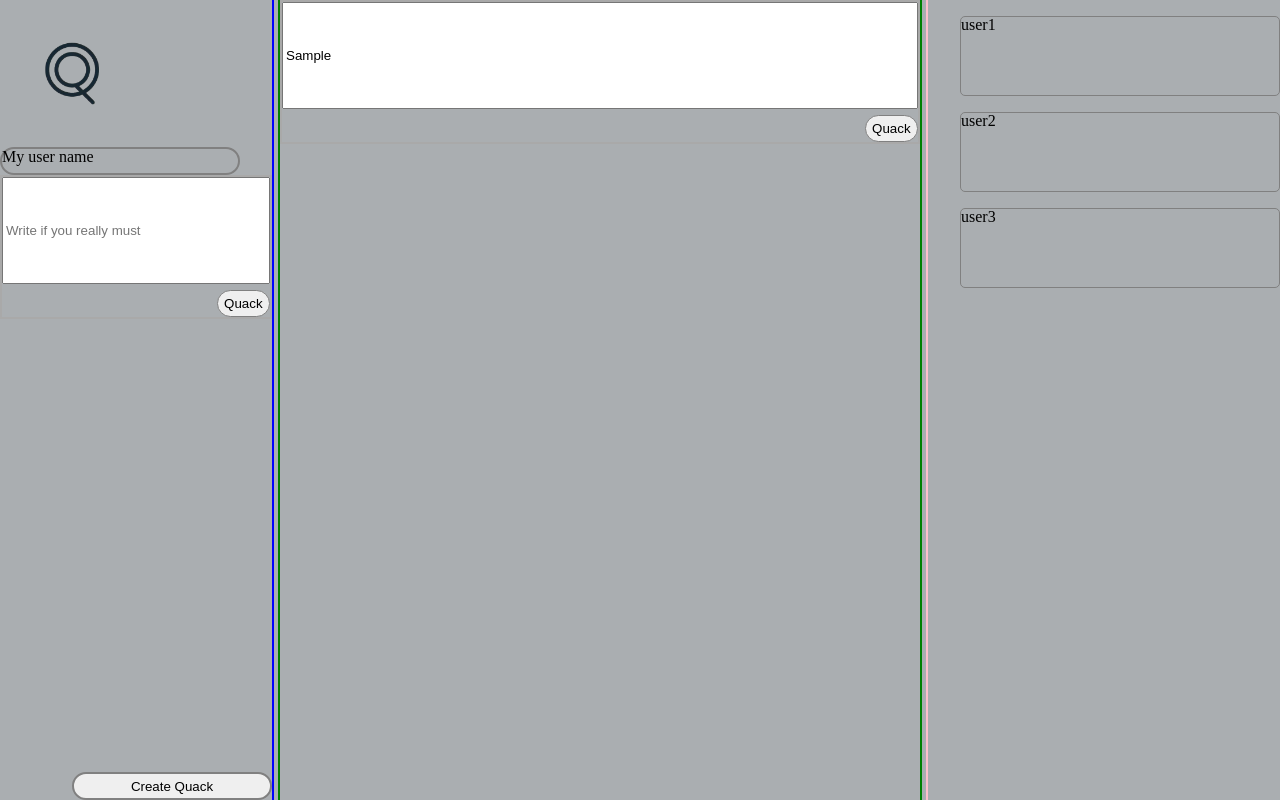
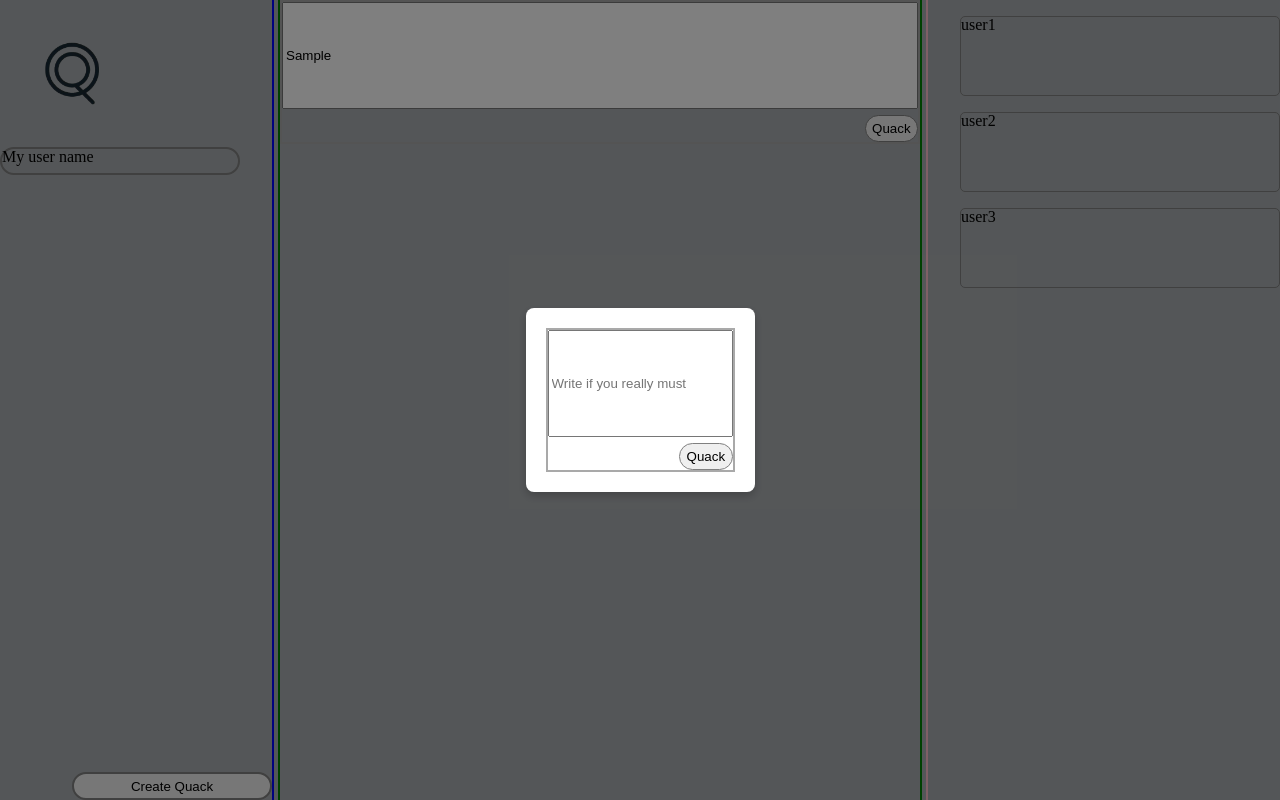
Before and after one commit to shauvia/quack, a React (Create React App) app in the folder client/: page / in a window 1280 px wide. Both pictures are taken after typing "Sample" into the empty fields and a click on the button "Create Quack". Built offline with nearby package versions, Linux system fonts and the light colour scheme.

Commit message:
all popups work and have some styling

```diff
--- a/client/src/App.js
+++ b/client/src/App.js
@@ -30,15 +30,18 @@ let users = [
 
 
 
-function WritePost({onAddPost}){
+function WritePost({onAddPost, isPopup}){
   const [post, setPost] = useState('');
 
   return(
+    // <div className={isPopup ? "popup-style" : "persistent-style"}>
     <div id='writePost'>
+    {/* <> */}
       <input  type="text" placeholder="Write if you really must" value={post} onChange={(e) => {
         console.log('post, userPost', post); setPost(e.target.value);
       }} />
       <button id='writePostBtn' onClick={()=> { onAddPost(post); setPost(''); } }>Quack</button>
+    {/* </>   */}
     </div>
   );
 }
@@ -73,13 +76,12 @@ function WritePost({onAddPost}){
 function WriteComment({togglePopup, onAddOpinion}){
   const [comment, setComment] = useState('');
   return(
-    <div className='popup'>
-      <div className='popup-content'>
-        <input  type="text" placeholder="Write if you really must" value={comment} onChange={(e) => {
-        console.log('comment, userComment', comment); setComment(e.target.value)}}/>
-        <button onClick={()=>{onAddOpinion(comment); setComment('');togglePopup()}}>Add</button> {/*tutaj funkcja onAddOpinion bierze tylko comment jako parametr, więc u parenta Wall jesr funkcja anonimowa, któa bierze argument comment z onAddOpinion i przekazyje do onAddComment, który bierze dwa argumenty: comment i index */}
-      </div>
-    </div>
+    <>
+      <input  type="text" placeholder="Write if you really must" value={comment} onChange={(e) => {
+      console.log('comment, userComment', comment); setComment(e.target.value)}}/>
+      <button onClick={()=>{onAddOpinion(comment); setComment('');togglePopup()}}>Add</button> {/*tutaj funkcja onAddOpinion bierze tylko comment jako parametr, więc u parenta Wall jesr funkcja anonimowa, któa bierze argument comment z onAddOpinion i przekazyje do onAddComment, który bierze dwa argumenty: comment i index */}
+
+    </>
   )
 }
 
@@ -109,7 +111,7 @@ function PostOnWall({post, onAddOpinion}){
     setIsPopupVisible(!isPopupVisible);
   };
 
-  const popUp = <WriteComment togglePopup={togglePopup} onAddOpinion={onAddOpinion}/>
+  const popUp = (<GenericPopup> <WriteComment togglePopup={togglePopup} onAddOpinion={onAddOpinion}/> </GenericPopup>)
 
   return(
     <div>
@@ -122,6 +124,16 @@ function PostOnWall({post, onAddOpinion}){
       <DisplayComment allComments={post.comments}/>
     </div>
   );
+}
+
+function GenericPopup({children}) {
+  return (
+    <div className='popup'>
+      <div className='popup-content'>
+        {children}
+      </div>
+    </div>
+  )
 }
 
 function Wall({allPosts, onAddComment}){
@@ -143,7 +155,11 @@ function CreateQuack({onAddPost}){
   };
 
   const onButtonClik = (post) => {onAddPost(post); togglePopup()};
-  const popUpQuack = <WritePost  onAddPost={onButtonClik}/>
+  // const popUpQuack = <WritePost  onAddPost={onButtonClik} isPopup={true}/>
+
+  const popUpQuack = (<GenericPopup><WritePost  onAddPost={onButtonClik}/></GenericPopup>)
+
+
 
   return(
     <>
@@ -215,7 +231,10 @@ function MiddlePart({allPosts, id, onAddPost, onAddComment}){
   // console.log("allUsers", allUsers)
   return(
     <div id={id}>
-      <WritePost onAddPost={onAddPost}/>
+      {/* <div id='writePost' > */}
+        <WritePost onAddPost={onAddPost}/>
+      {/* </div> */}
+
       <Wall allPosts={allPosts} onAddComment={onAddComment}/>
     </div>
   )
@@ -272,3 +291,17 @@ function App() {
 }
 
 export default App;
+
+
+
+// One of your dependencies, babel-preset-react-app, is importing the
+// "@babel/plugin-proposal-private-property-in-object" package without
+// declaring it in its dependencies. This is currently working because
+// "@babel/plugin-proposal-private-property-in-object" is already in your
+// node_modules folder for unrelated reasons, but it may break at any time.
+
+// babel-preset-react-app is part of the create-react-app project, which
+// is not maintianed anymore. It is thus unlikely that this bug will
+// ever be fixed. Add "@babel/plugin-proposal-private-property-in-object" to
+// your devDependencies to work around this error. This will make this message
+// go away.
--- a/client/src/index.css
+++ b/client/src/index.css
@@ -153,6 +153,7 @@ body {
   display: flex;
   justify-content: center;
   align-items: center;
+  z-index: 1;
 }
 
 .popup-content {
```
